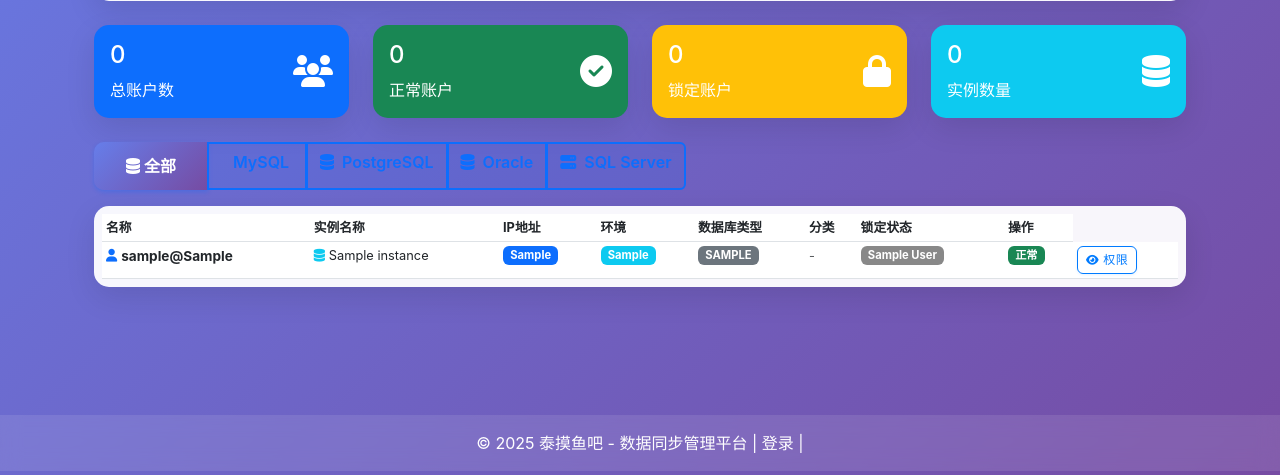
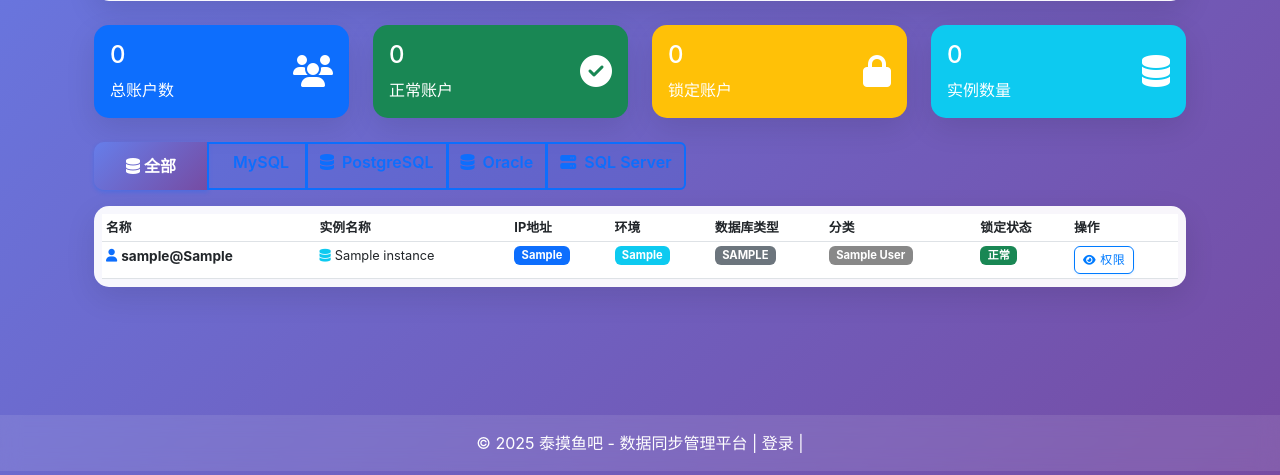
Before and after one commit to nyealovey/TaifishingV4, a Flask app: page /account-list/ in a window 1280 px wide. Shown: the part 385-860 px from the top of the page. Run offline with Flask 3, Linux system fonts and the light colour scheme; a user stored in the database is signed in; tables that the repository leaves empty hold one stand-in row (values such as "Sample post"); parts of the project's set-up code (start-up, migrations or seed data) failed here and were passed over.

Commit message:
fix: 修复全部视图中分类和锁定状态列位置错误
- 修正全部视图中分类和锁定状态列的显示位置
- 特权账户和高风险账户现在正确显示在分类列中
- 锁定状态（正常/已锁定/已禁用）现在正确显示在锁定状态列中
- 确保与特定数据库类型视图的列顺序一致

```diff
--- a/app/templates/accounts/list.html
+++ b/app/templates/accounts/list.html
@@ -476,9 +476,6 @@
                             <span class="badge bg-{{ 'primary' if account.instance.db_type == 'postgresql' else 'success' if account.instance.db_type == 'mysql' else 'warning' if account.instance.db_type == 'sqlserver' else 'info' if account.instance.db_type == 'oracle' else 'secondary' }}" style="font-size: 0.7rem;">
                                 {{ account.instance.db_type.upper() }}
                             </span>
-                        </td>
-                        <td>
-                            <span class="text-muted" style="font-size: 0.8rem;">-</span>
                         </td>
                         <td>
                             {% if classifications.get(account.id) %}
```
